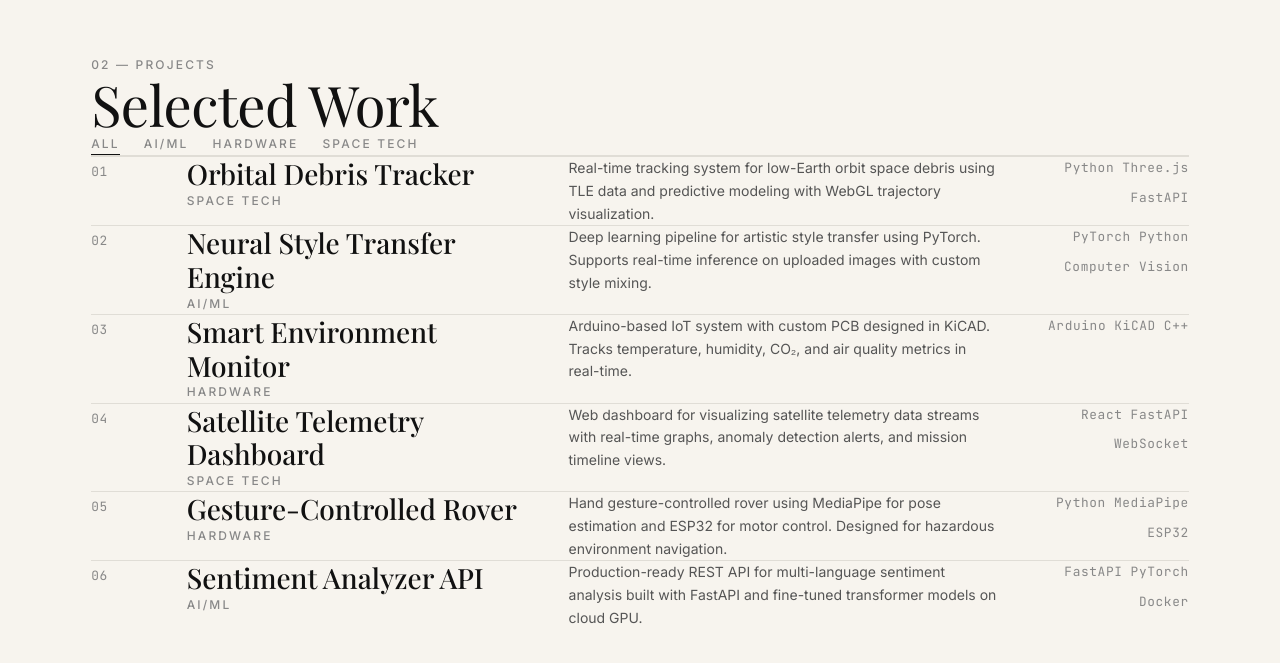
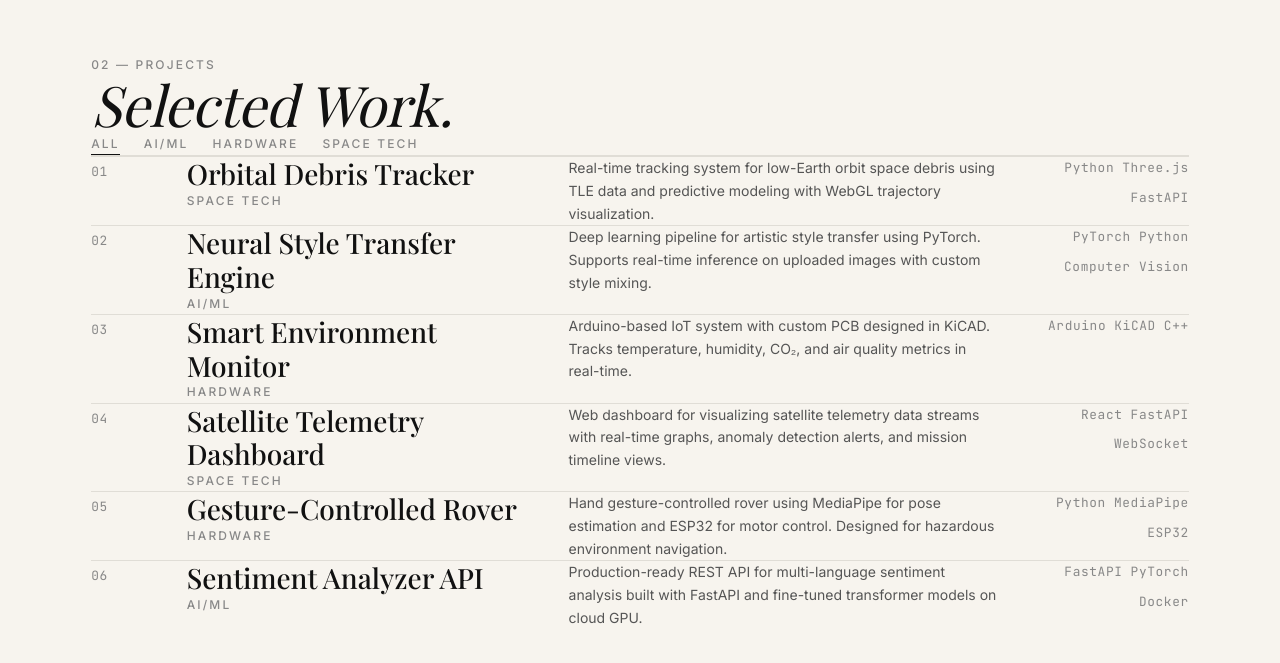
Before and after one commit to Ares006-007/My-portfolio, a React (Vite) app: page / in a window 1280 px wide. Shown: the part 1910-2573 px from the top of the page. Built offline with nearby package versions, Linux system fonts and the light colour scheme; a web font is replaced by a local one.

Commit message:
layout: simplify projects grid and card density

```diff
--- a/src/components/Projects.jsx
+++ b/src/components/Projects.jsx
@@ -72,8 +72,8 @@ export default function Projects() {
         </RevealOnScroll>
 
         <RevealOnScroll>
-          <h2 className="heading-lg mb-20">
-            Selected Work
+          <h2 className="heading-lg italic mb-20 text-fg-muted">
+            Selected Work.
           </h2>
         </RevealOnScroll>
 
@@ -131,10 +131,10 @@ export default function Projects() {
 
                     {/* Title + Category */}
                     <div className="md:col-span-4">
-                      <h3 className="heading-md group-hover:text-accent transition-colors duration-300">
+                      <h3 className="heading-md group-hover:text-accent transition-colors duration-300" style={{ fontFamily: 'var(--font-heading)' }}>
                         {project.title}
                       </h3>
-                      <span className="label mt-2 block text-fg-subtle">
+                      <span className="label mt-4 block text-fg-subtle">
                         {project.category}
                       </span>
                     </div>
```
